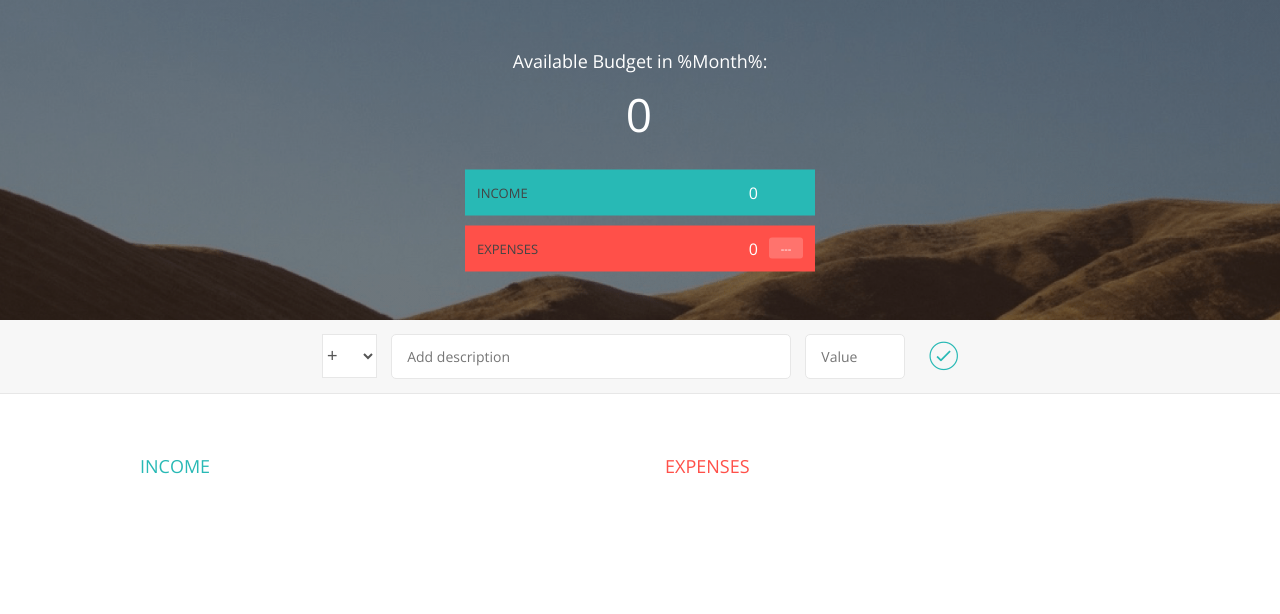
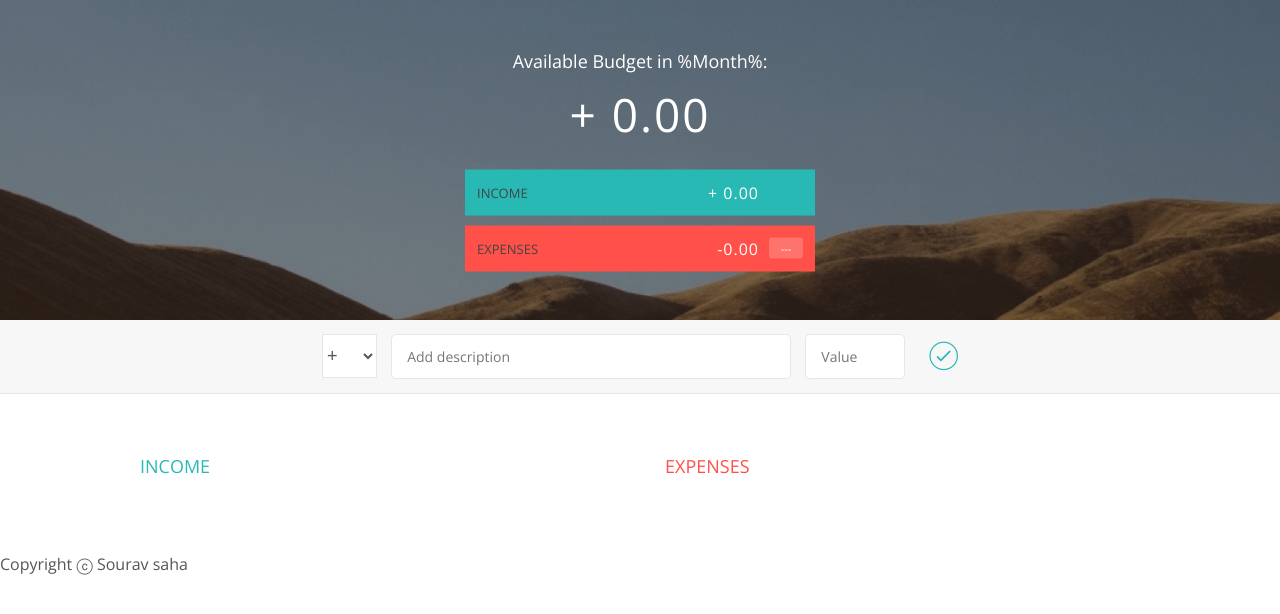
Before and after one commit to Souravsaha675/Budget_App_ussing-Vanilla-JS, a plain HTML site: page index.html in a window 1280 px wide. Drawn offline with nearby package versions, Linux system fonts and the light colour scheme.

```diff
--- a/index.html
+++ b/index.html
@@ -15,12 +15,12 @@
                     Available Budget in <span class="budget__title--month">%Month%</span>:
                 </div>
 
-                <div class="budget__value">0</div>
+                <div class="budget__value">+ 0.00</div>
 
                 <div class="budget__income clearfix">
                     <div class="budget__income--text">Income</div>
                     <div class="right">
-                        <div class="budget__income--value">0</div>
+                        <div class="budget__income--value">+ 0.00</div>
                         <div class="budget__income--percentage">&nbsp;</div>
                     </div>
                 </div>
@@ -28,7 +28,7 @@
                 <div class="budget__expenses clearfix">
                     <div class="budget__expenses--text">Expenses</div>
                     <div class="right clearfix">
-                        <div class="budget__expenses--value">0</div>
+                        <div class="budget__expenses--value">-0.00</div>
                         <div class="budget__expenses--percentage">---</div>
                     </div>
                 </div>
@@ -115,9 +115,9 @@
                     </div>
                 </div>
             </div>
+        </div>
 
-
-        </div>
+        <footer class="footer">Copyright ⓒ Sourav saha</footer>
 
         <script src="app.js"></script>
     </body>
```
